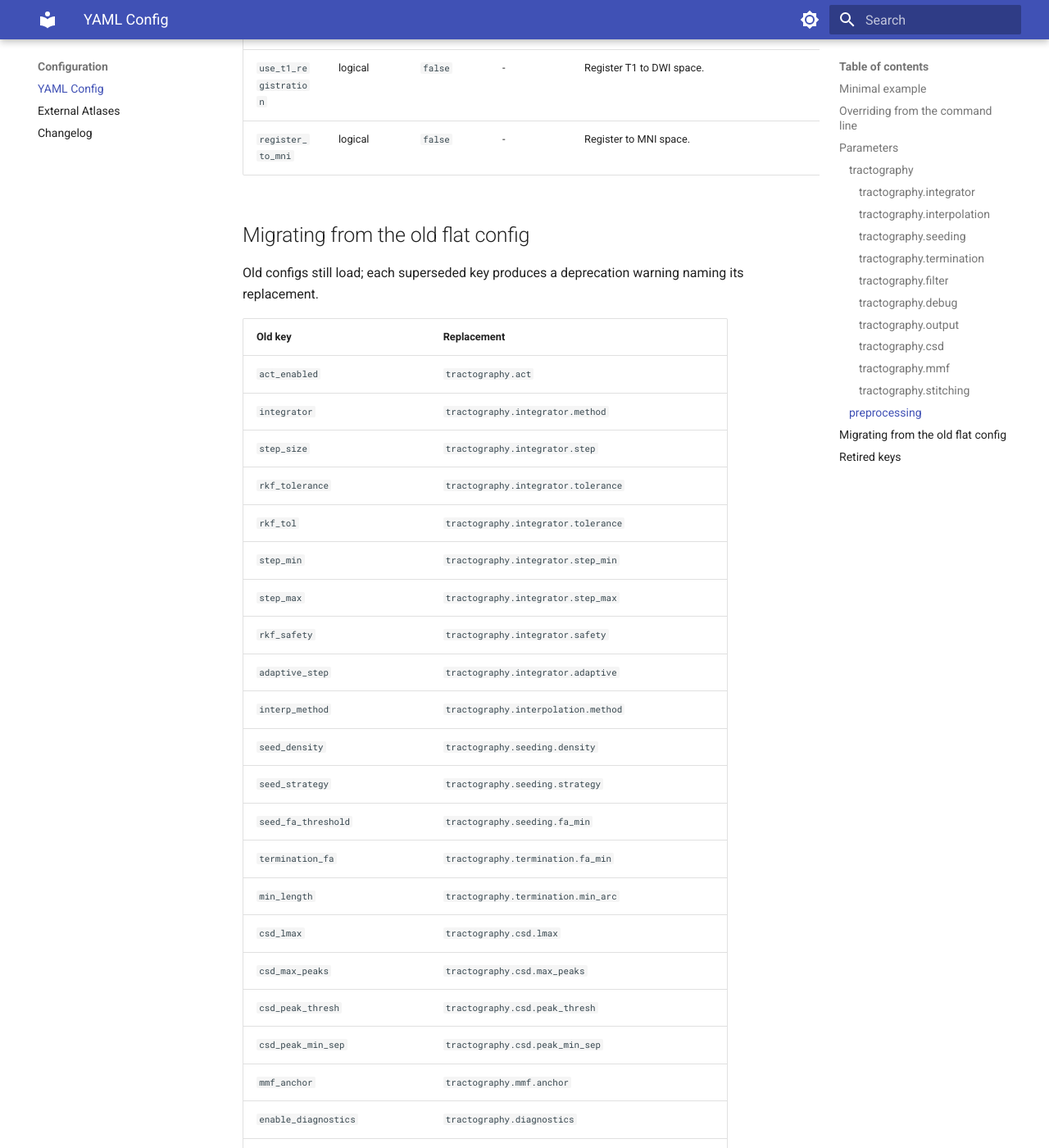
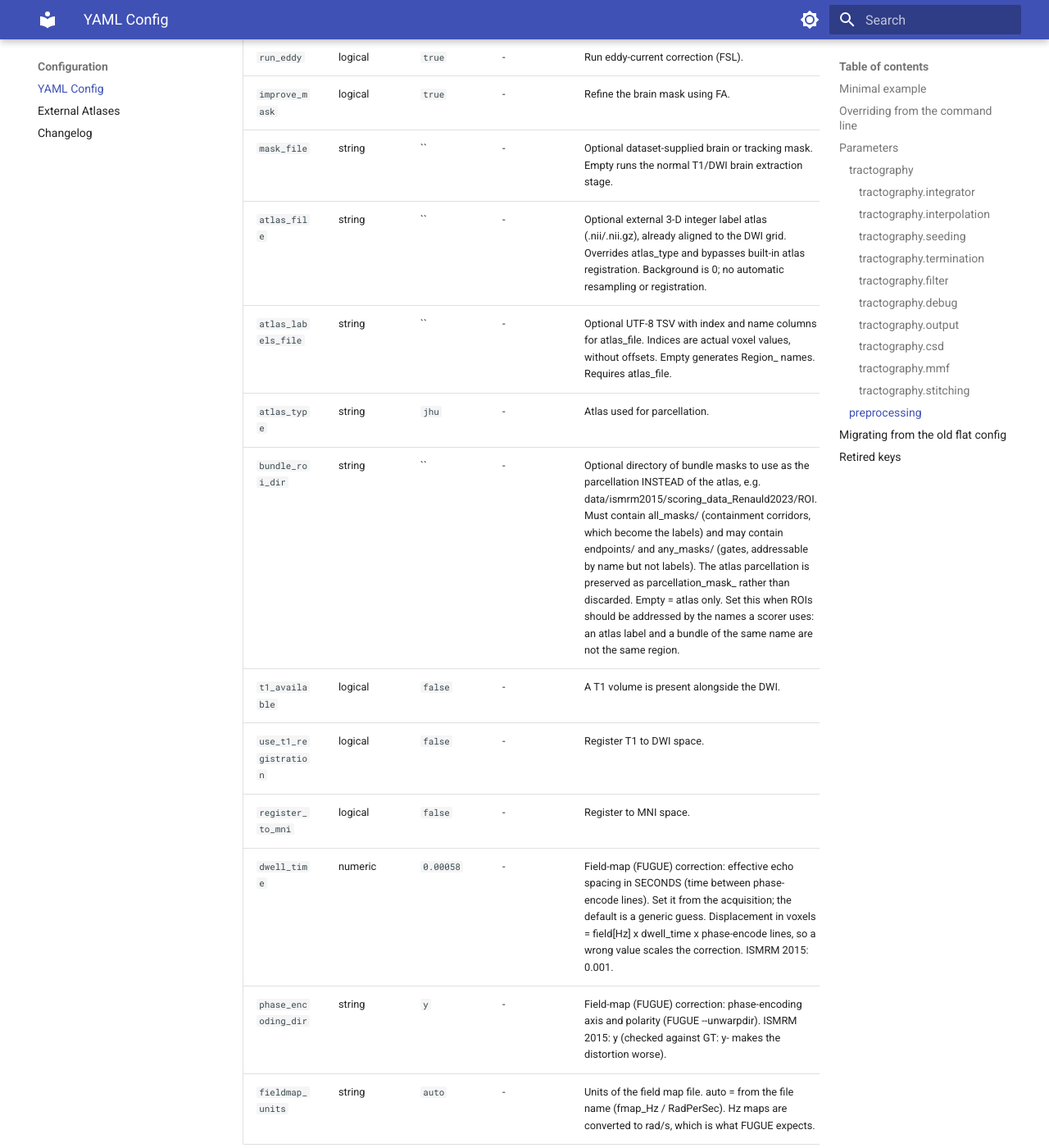
Before and after one commit to uicneuro/hinec, an MkDocs documentation site: the page built from docs/YAML_CONFIG.md, in a window 1280 px wide and 1400 px high, scrolled down 9399 px. Shown: the whole window at 82% size. Built offline with MkDocs 1.6.1 and Material for MkDocs 9.7.7, drawn with Linux system fonts in a browser that asks for light colours; some of the changed text lies outside the part shown.

Commit message:
Regenerate docs/YAML_CONFIG.md from the schema

```diff
--- a/docs/YAML_CONFIG.md
+++ b/docs/YAML_CONFIG.md
@@ -85,6 +85,8 @@
 | Key | Type | Default | Applies to | Description |
 |---|---|---|---|---|
 | `fa_min` | numeric | `0.1` | all | Stop tracking below this FA. (NOT the legacy fa_threshold - see nim_config_retired.) |
+| `fa_mode` | string | `absolute` | all | How the FA stop threshold is set. absolute = stop below termination.fa_min (unchanged behaviour). percentile = stop below the termination.fa_percentile-th percentile of THIS scan's FA inside its brain mask, resolved per scan in runTractography before any tracker runs; fa_min is then ignored. Removes scanner-level FA offsets (the same absolute FA cuts different fractions of the brain on different scanners). The resolved value is logged and kept in options.termination_fa, with the configured one in options.termination_fa_config. |
+| `fa_percentile` | numeric | `26.3` | all | Percentile of the scan's in-mask FA used as the stop threshold when fa_mode = percentile. Default 26.3 = the median percentile rank of FA 0.10 over the 76 ds000206 scans (the reference protocol), so it keeps the meaning of fa_min = 0.10. |
 | `angle_max` | numeric | `225` | all | Maximum turn in DEGREES PER VOXEL OF ARC, i.e. a minimum radius of curvature R = 57.3/angle_max voxels. The default 225 is the classic 45 deg/step evaluated at the default step of 0.2. Step-invariant: the budget for one step is angle_max x the NOMINAL step arc (never the realised chord - that would make the budget method-dependent), so refining the step does not loosen the constraint. CEILING: tangents are sign-aligned because v1 is a line field, so a measured turn never exceeds 90 deg - any angle_max above 90/step is INERT, not merely loose, and 225 goes inert for any step >= 0.4. 0 disables the criterion outright, which is what a control run should use. |
 | `max_arc` | numeric | `400` | all | Maximum track arc length in voxels. Step-invariant: max_steps is derived as ceil(max_arc/step). |
 | `min_arc` | numeric | `15` | all | Discard tracks shorter than this arc length in voxels. |
@@ -125,6 +127,7 @@
 
 | Key | Type | Default | Applies to | Description |
 |---|---|---|---|---|
+| `peaks_file` | string | `` | hinec, mmf, stitching | Optional MAT file with peaks [X Y Z P 3], npeaks [X Y Z], and peak_w [X Y Z P] in dataset voxel-axis coordinates. When set, use this deterministic field instead of fitting native CSD. The file must match the dataset grid; no GT or scoring data is needed. |
 | `lmax` | numeric | `4` | hinec, mmf, stitching | Spherical harmonic order for CSD. Default 4, set from the data rather than convention: with the 32 directions of this acquisition lmax=6 needs 28 coefficients from 32 measurements and the response falls to r_4 = -0.035 against r_0 = 2.73, so deconvolution divides by a near-zero and amplifies noise - its primary FOD peak misses the tensor v1 by 26.6 deg in UNAMBIGUOUS single-fibre voxels, against 6.6 deg at lmax=4. lmax=2 spans exactly the tensor and cannot represent a crossing at all. |
 | `max_peaks` | numeric | `3` | hinec, mmf, stitching | Maximum FOD peaks retained per voxel. |
 | `peak_thresh` | numeric | `0.2` | hinec, mmf, stitching | Minimum FOD peak amplitude as a fraction of the voxel maximum. The old default of 0.5 required a second fibre population to be at least half as strong as the first, which discards ordinary unequal crossings; MRtrix uses 0.1 for the equivalent. Peaks must now also be local maxima of the FOD, so a lower threshold admits genuine fibres rather than points on the shoulder of the first peak. |
@@ -165,11 +168,16 @@
 | `run_eddy` | logical | `true` | - | Run eddy-current correction (FSL). |
 | `improve_mask` | logical | `true` | - | Refine the brain mask using FA. |
 | `mask_file` | string | `` | - | Optional dataset-supplied brain or tracking mask. Empty runs the normal T1/DWI brain extraction stage. |
+| `atlas_file` | string | `` | - | Optional external 3-D integer label atlas (.nii/.nii.gz), already aligned to the DWI grid. Overrides atlas_type and bypasses built-in atlas registration. Background is 0; no automatic resampling or registration. |
+| `atlas_labels_file` | string | `` | - | Optional UTF-8 TSV with index and name columns for atlas_file. Indices are actual voxel values, without offsets. Empty generates Region_<index> names. Requires atlas_file. |
 | `atlas_type` | string | `jhu` | - | Atlas used for parcellation. |
 | `bundle_roi_dir` | string | `` | - | Optional directory of bundle masks to use as the parcellation INSTEAD of the atlas, e.g. data/ismrm2015/scoring_data_Renauld2023/ROI. Must contain all_masks/ (containment corridors, which become the labels) and may contain endpoints/ and any_masks/ (gates, addressable by name but not labels). The atlas parcellation is preserved as parcellation_mask_<atlas_type> rather than discarded. Empty = atlas only. Set this when ROIs should be addressed by the names a scorer uses: an atlas label and a bundle of the same name are not the same region. |
 | `t1_available` | logical | `false` | - | A T1 volume is present alongside the DWI. |
 | `use_t1_registration` | logical | `false` | - | Register T1 to DWI space. |
 | `register_to_mni` | logical | `false` | - | Register to MNI space. |
+| `dwell_time` | numeric | `0.00058` | - | Field-map (FUGUE) correction: effective echo spacing in SECONDS (time between phase-encode lines). Set it from the acquisition; the default is a generic guess. Displacement in voxels = field[Hz] x dwell_time x phase-encode lines, so a wrong value scales the correction. ISMRM 2015: 0.001. |
+| `phase_encoding_dir` | string | `y` | - | Field-map (FUGUE) correction: phase-encoding axis and polarity (FUGUE --unwarpdir). ISMRM 2015: y (checked against GT: y- makes the distortion worse). |
+| `fieldmap_units` | string | `auto` | - | Units of the field map file. auto = from the file name (fmap_Hz / RadPerSec). Hz maps are converted to rad/s, which is what FUGUE expects. |
 
 ## Migrating from the old flat config
 
@@ -193,6 +201,7 @@
 | `seed_fa_threshold` | `tractography.seeding.fa_min` |
 | `termination_fa` | `tractography.termination.fa_min` |
 | `min_length` | `tractography.termination.min_arc` |
+| `csd_peaks_file` | `tractography.csd.peaks_file` |
 | `csd_lmax` | `tractography.csd.lmax` |
 | `csd_max_peaks` | `tractography.csd.max_peaks` |
 | `csd_peak_thresh` | `tractography.csd.peak_thresh` |
```
